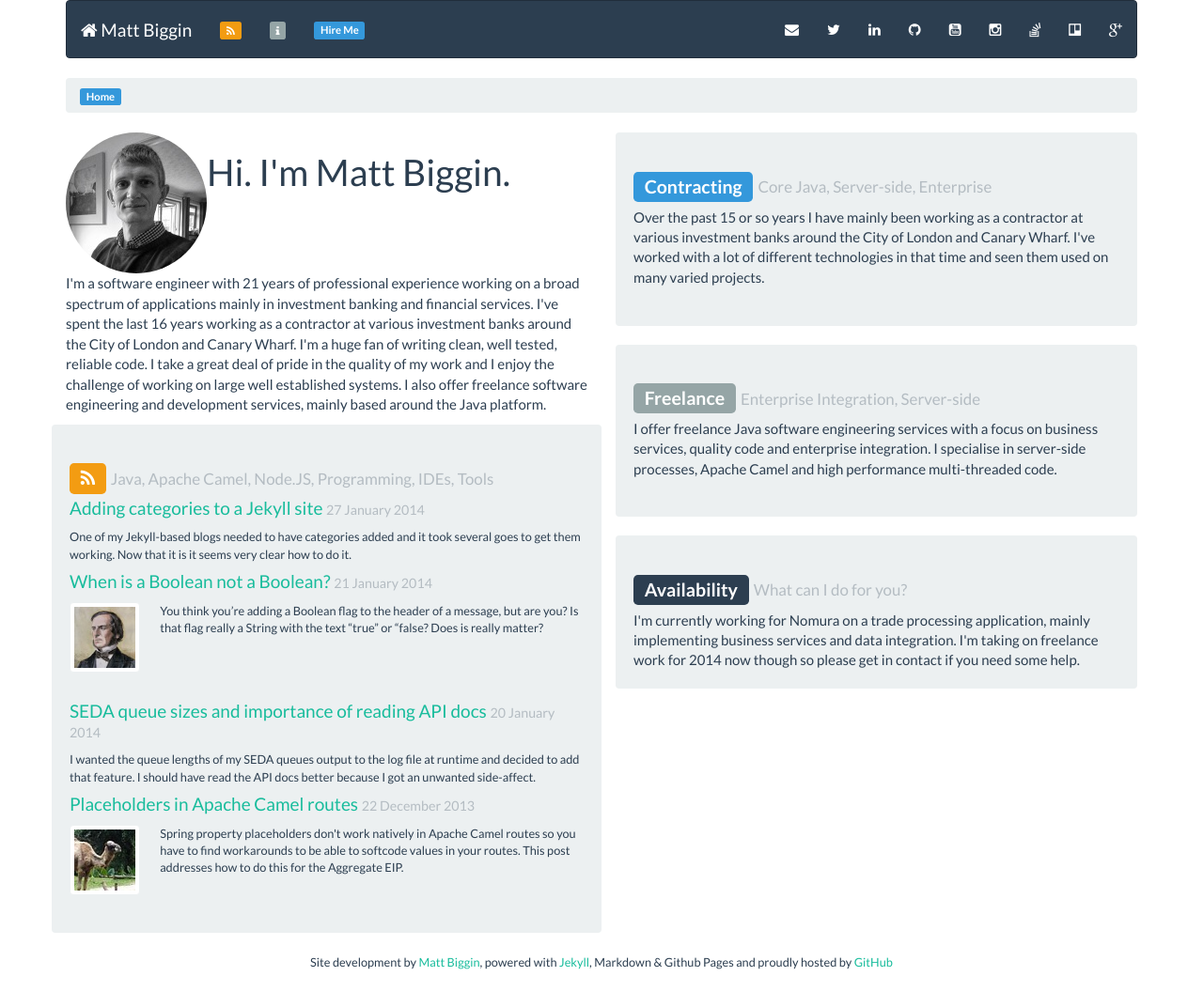
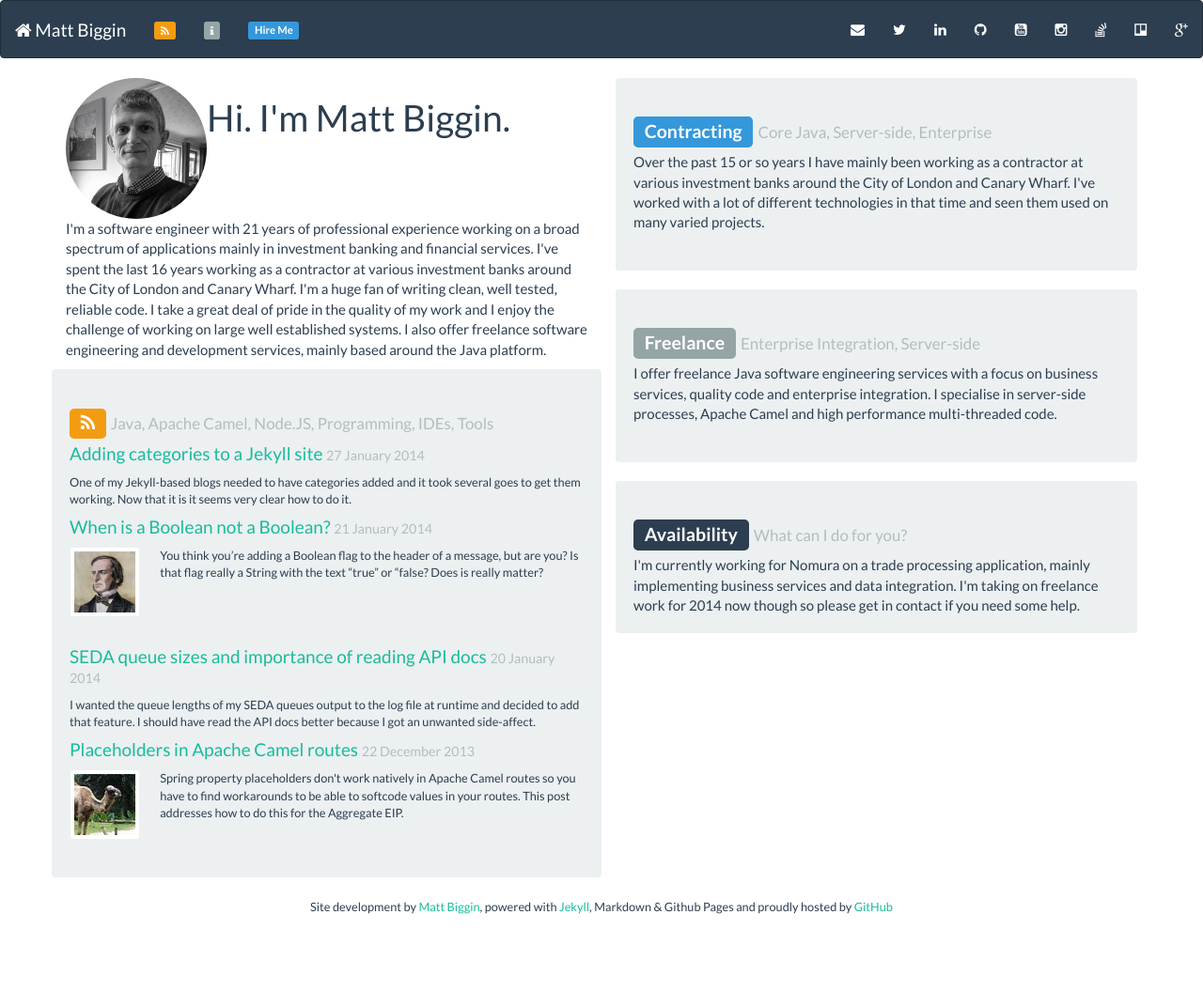
Before and after one commit to ultraflynn/mattbiggin.co.uk, a Jekyll site: the page built from index.html, in a window 1280 px wide. Shown: the whole page at 94% size. Built offline with Jekyll 4.4.1, drawn with Linux system fonts in a browser that asks for light colours; Markdown is read by kramdown in place of the engine named in the settings; after the commit the page ends 997 px from its top, so only the background shows below that.

Commit message:
Layout changes

```diff
--- a/_layouts/base.html
+++ b/_layouts/base.html
@@ -12,9 +12,13 @@
     <link href="/font-awesome-4.0.3/css/font-awesome.min.css" rel="stylesheet">
   </head>
   <body>
+    <div>
+      {% include header.html %}
+    </div>
     <div class="container">
-      {% include header.html %}
       {{ content }}
+    </div>
+    <div>
       {% include footer.html %}
     </div>
     <script src="/js/jquery-2.0.3.min.js"></script>
--- a/index.html
+++ b/index.html
@@ -2,10 +2,6 @@
 layout: base
 title: Matt Biggin
 ---
-<ol class="breadcrumb">
-  <li class="active"><span class="label label-info">Home</span></li>
-</ol>
-
 <div class="row">
   <!-- Column 1 -->
   <div class="col-xs-6">
```
